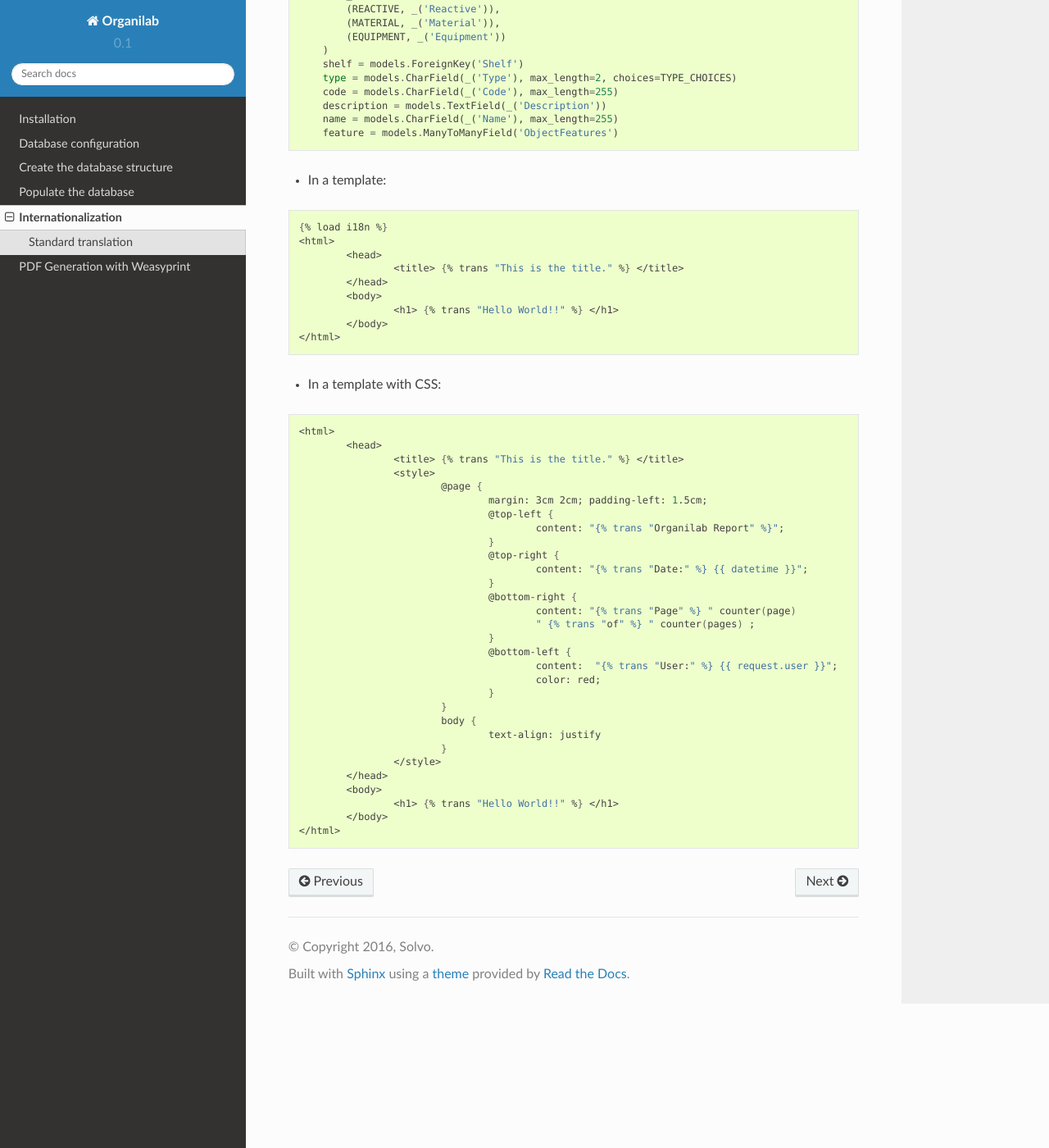
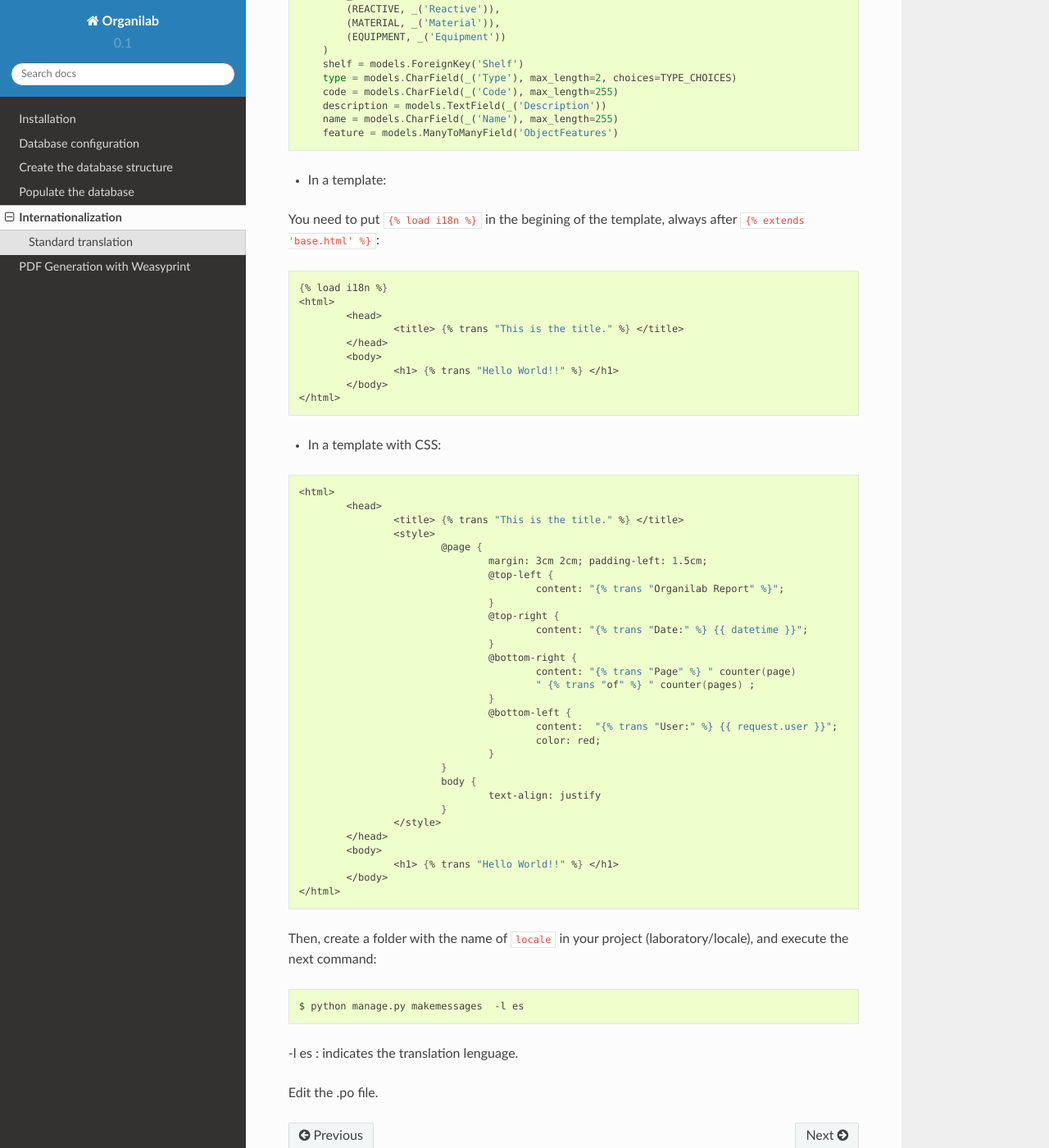
Before and after one commit to Solvosoft/organilab_docs, a Sphinx documentation site: the page built from source/internationalization.rst, in a window 1280 px wide and 1400 px high, scrolled down 1041 px. Shown: the whole window at 82% size. Built offline with Sphinx 7.4.7 and the Read the Docs theme 2.0.0, drawn with Linux system fonts in a browser that asks for light colours.

Commit message:
Documentation

```diff
--- a/source/internationalization.rst
+++ b/source/internationalization.rst
@@ -53,6 +53,8 @@ To specify an standard translation, use the ``ugettext_lazy`` function:
 
 * In a template:
 
+You need to put ``{% load i18n %}`` in the begining of the template, always after ``{% extends 'base.html' %}``:
+
 .. code-block:: bash
 
 	{% load i18n %}
@@ -99,3 +101,13 @@ To specify an standard translation, use the ``ugettext_lazy`` function:
 			<h1> {% trans "Hello World!!" %} </h1>
 		</body>
 	</html>
+
+Then, create a folder with the name of ``locale`` in your project (laboratory/locale), and execute the next command:
+
+.. code-block:: bash
+
+	$ python manage.py makemessages  -l es
+
+-l es : indicates the translation lenguage.
+
+Edit the .po file.
```
